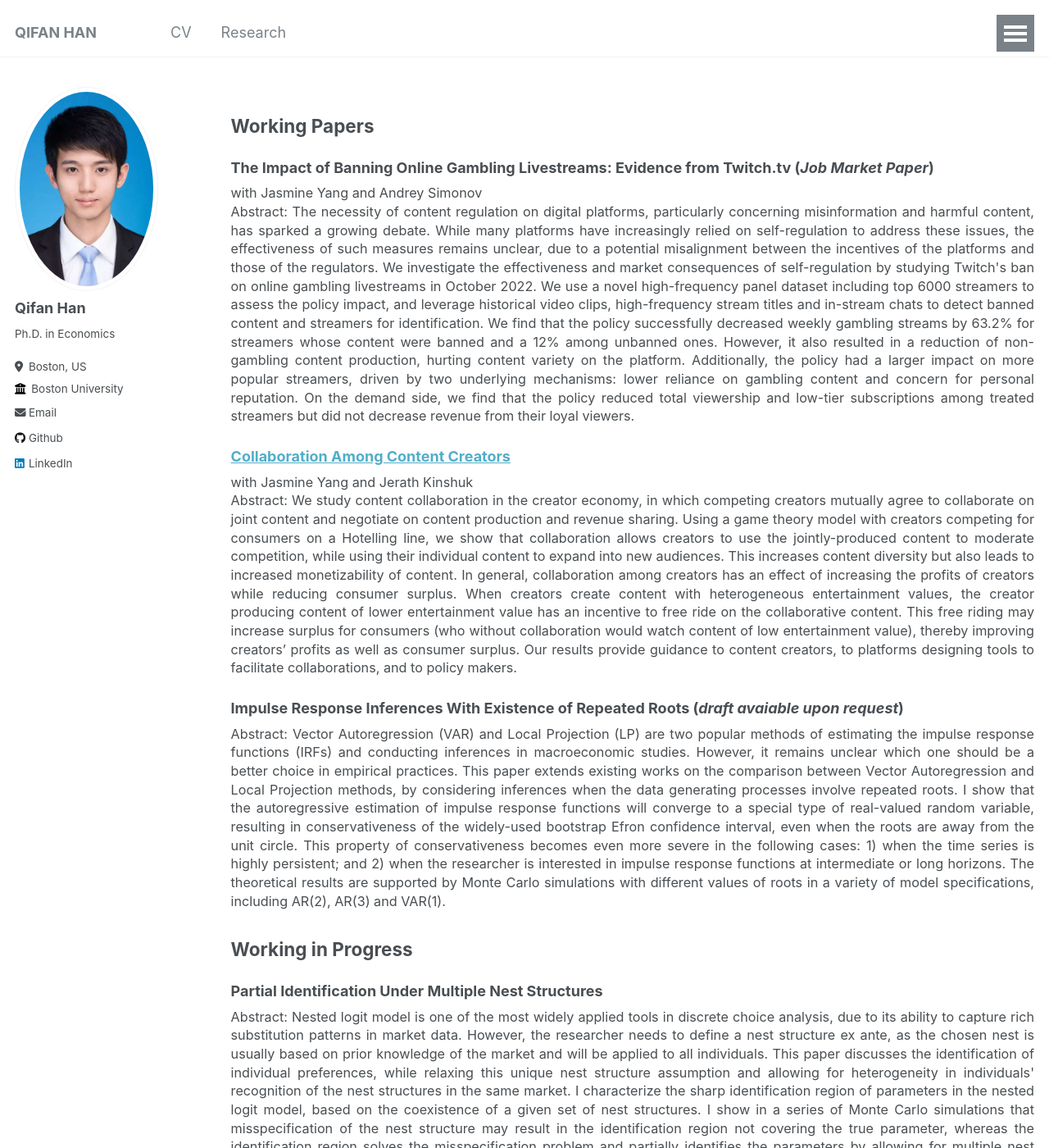
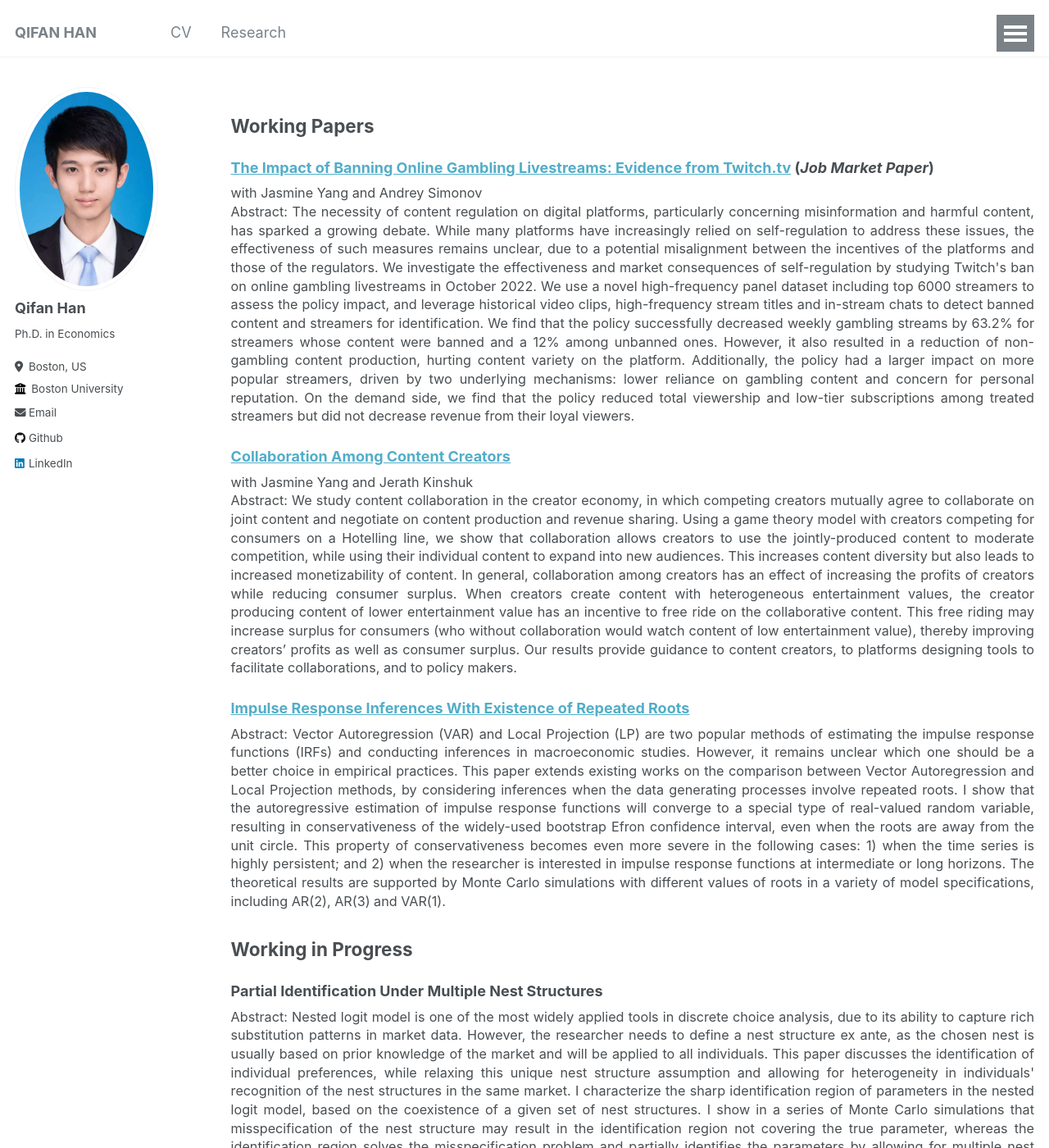
Before and after one commit to qifan-han/qifan-han.github.io, a Jekyll site: the page built from _pages/research.md, in a window 1280 px wide and 1400 px high. Shown: the whole window at 82% size. Built offline with Jekyll 4.4.1, drawn with Linux system fonts in a browser that asks for light colours.

```diff
--- a/_pages/research.md
+++ b/_pages/research.md
@@ -30,7 +30,7 @@ author_profile: true
 ## Working Papers
 
 
-### The Impact of Banning Online Gambling Livestreams: Evidence from Twitch.tv (*Job Market Paper*)
+### [The Impact of Banning Online Gambling Livestreams: Evidence from Twitch.tv](https://qifan-han.github.io/files/JMP.pdf) (*Job Market Paper*)
 <div class="coauthors">with Jasmine Yang and Andrey Simonov</div>
 
 <div class="abstract">
@@ -57,7 +57,7 @@ to content creators, to platforms designing tools to facilitate collaborations,
 </div>
 
 
-### Impulse Response Inferences With Existence of Repeated Roots (*draft avaiable upon request*)
+### [Impulse Response Inferences With Existence of Repeated Roots](https://qifan-han.github.io/files/IRF_paper.pdf)
 
 <div class="abstract">
 Abstract: Vector Autoregression (VAR) and Local Projection (LP) are two popular methods of estimating the impulse response functions (IRFs) and conducting inferences in macroeconomic studies. However, it remains unclear which one should be a better choice in empirical practices. This paper extends existing works on the comparison between Vector Autoregression and Local Projection methods, by considering inferences when the data generating processes involve repeated roots. I show that the autoregressive estimation of impulse response functions will converge to a special type of real-valued random variable, resulting in conservativeness of the widely-used bootstrap Efron confidence interval, even when the roots are away from the unit circle. This property of conservativeness becomes even more severe in the following cases: 1) when the time series is highly persistent; and 2) when the researcher is interested in impulse response functions at intermediate or long horizons. The theoretical results are supported by Monte Carlo simulations with different values of roots in a variety of model specifications, including AR(2), AR(3) and VAR(1).
```
Also changed, not shown: 8 other files.
